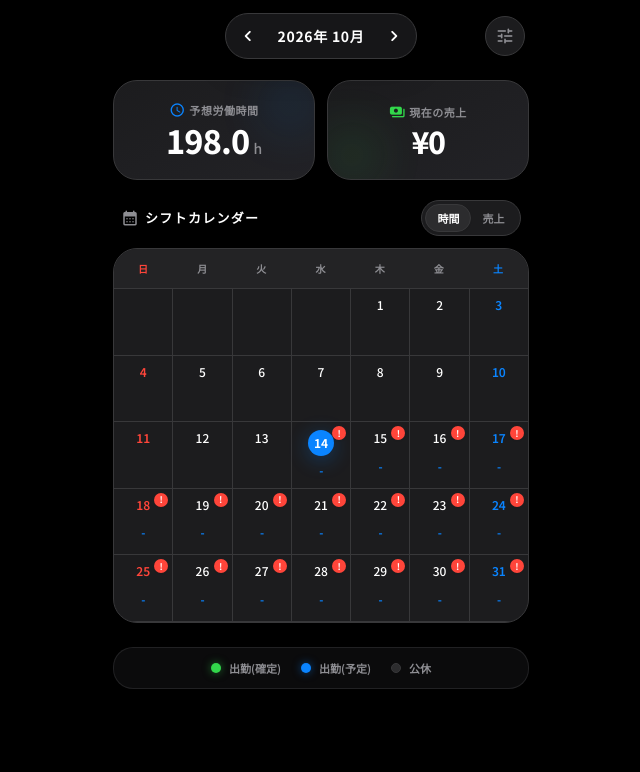
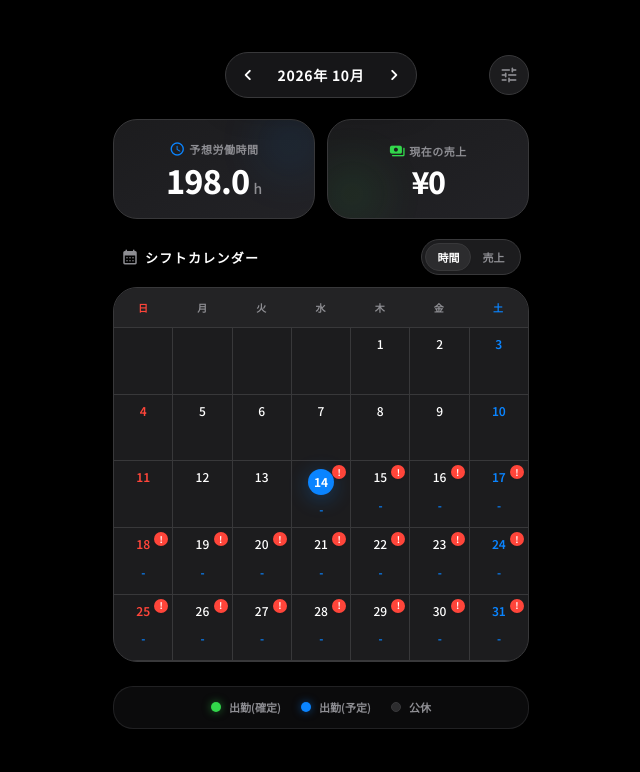
Before and after one commit to syuu-hub/syuu-hub.github.io, a plain HTML site: page index.html in a window 1280 px wide. Shown: the whole page, without its empty margins (319-959 px from the left). Drawn offline with nearby package versions, Linux system fonts and the light colour scheme.

Commit message:
Add files via upload

```diff
--- a/index.html
+++ b/index.html
@@ -112,17 +112,20 @@
     .segment-indicator { transition: transform 0.5s cubic-bezier(0.28, 0.84, 0.42, 1), background-color 0.4s; }
   </style>
 </head>
-<!-- h-screen から h-[100dvh] に変更し、OSのアドレスバー伸縮に追従 -->
-<body class="font-sans antialiased h-[100dvh] w-screen overflow-hidden flex justify-center">
+<body class="font-sans antialiased h-[100dvh] w-screen overflow-hidden flex justify-center bg-black">
 
-  <div id="app" class="w-full max-w-md h-full bg-app-bg relative flex flex-col">
+  <div id="app" class="w-full max-w-md h-full relative flex flex-col">
 
-    <!-- セーフエリア（ノッチ等）を考慮した余白 pt-[max(env(safe-area-inset-top),1rem)] に修正 -->
-    <header class="flex-shrink-0 pt-[max(env(safe-area-inset-top),1rem)] px-5 pb-4 flex items-center justify-between z-10 w-full relative">
+    <!-- 全体をラップして上下中央配置を可能にするスクロールコンテナ -->
+    <div class="flex-1 overflow-y-auto w-full flex flex-col">
+      <!-- my-auto によって、コンテンツが少ない場合は上下中央に。多い場合は通常通り上からスクロール可能に -->
+      <div class="my-auto w-full flex flex-col pt-[max(env(safe-area-inset-top),1.5rem)] pb-[max(env(safe-area-inset-bottom),2.5rem)] px-4">
+
+        <header class="flex-shrink-0 pb-6 flex items-center justify-between z-10 w-full relative">
           <div class="w-10"></div>
 
           <!-- 月ナビゲーション -->
-      <div class="flex items-center bg-app-surface rounded-full border border-app-border p-1 shadow-glass absolute left-1/2 transform -translate-x-1/2 backdrop-blur-md bg-opacity-80 mt-[max(env(safe-area-inset-top),0px)]">
+          <div class="flex items-center bg-app-surface rounded-full border border-app-border p-1 shadow-glass absolute left-1/2 transform -translate-x-1/2 backdrop-blur-md bg-opacity-80 z-20">
             <button onclick="changeMonth(-1)" class="w-9 h-9 rounded-full text-app-text hover:bg-app-surface2 active:scale-90 transition flex items-center justify-center"><span class="material-icons-round text-[22px]">chevron_left</span></button>
 
             <div class="relative w-[110px] flex items-center justify-center box-border">
@@ -139,9 +142,8 @@
           </button>
         </header>
 
-    <!-- 下部のホームインジケータ分を確保するために pb-[max(env(safe-area-inset-bottom),2rem)] に変更 -->
-    <main class="flex-1 overflow-y-auto px-4 pb-[max(env(safe-area-inset-bottom),2rem)]">
-      <div class="min-h-full flex flex-col pt-2">
+        <main class="flex-shrink-0">
+          <div class="w-full flex flex-col">
 
             <!-- サマリー（労働時間と売上） -->
             <div class="grid grid-cols-2 gap-3 mb-5">
@@ -195,8 +197,12 @@
               <span class="flex items-center"><span class="w-2.5 h-2.5 rounded-full bg-app-primary mr-2 shadow-[0_0_8px_rgba(10,132,255,0.5)]"></span>出勤(予定)</span>
               <span class="flex items-center"><span class="w-2.5 h-2.5 rounded-full bg-app-surface2 border border-app-border mr-2"></span>公休</span>
             </div>
+
           </div>
         </main>
+
+      </div>
+    </div>
   </div>
 
   <div id="summary-popup-backdrop" class="fixed inset-0 bg-black/70 z-50 backdrop-blur-md opacity-0 pointer-events-none transition-opacity duration-400 ease-smooth" onclick="closeSummaryPopups()"></div>
```
Lines whose indentation alone changed are shown as unchanged.
